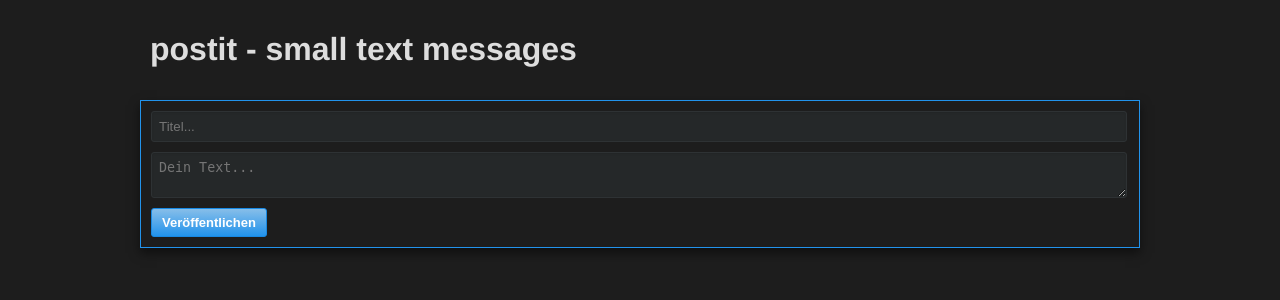
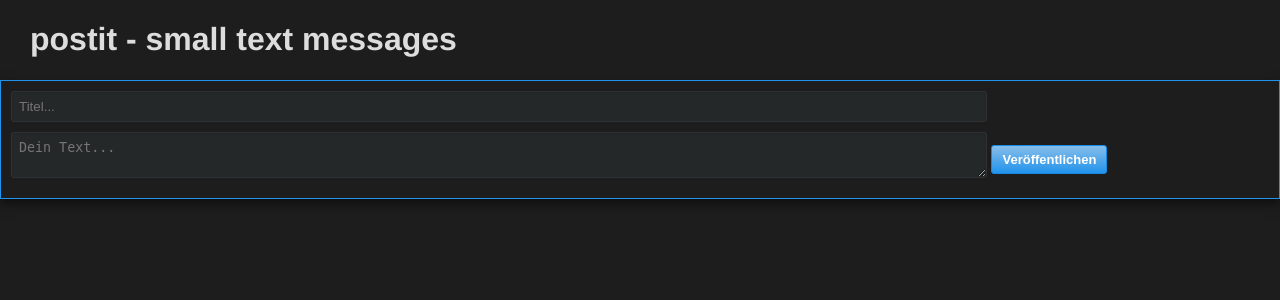
Before and after one commit to virtualdreams/postit, a Flask app: page /submit in a window 1280 px wide. Shown: the top 300 px of the page. Run offline with Flask 2, Linux system fonts and the light colour scheme.

Commit message:
Moved to flex layout.

```diff
--- a/static/css/style.css
+++ b/static/css/style.css
@@ -11,22 +11,27 @@
 }
 
 .wrapper {
-	width: 1000px;
-	margin-left: auto;
-	margin-right: auto;
+	height: 100%;
 }
 
 .header {
-	padding: 10px;
+	padding: 0 30px 0 30px;
 	color: #dddddd;
+}
+
+.content {
+	display: flex;
+	flex-wrap: wrap;
 }
 
 article {
 	color: #dddddd;
 	box-shadow: 0 5px 10px rgba(0,0,0,.5);
 	border: 1px solid #1d1d1d;
-	margin-bottom: 10px;
+	margin: 30px 0 0 30px;
 	padding: 10px;
+	width: 300px;
+	min-height: 200px;
 }
 
 article p a {
@@ -35,6 +40,10 @@
 
 article:hover {
 	border: 1px solid #2293EC;
+}
+
+article h2 {
+	margin: 0;
 }
 
 .submit {
```
